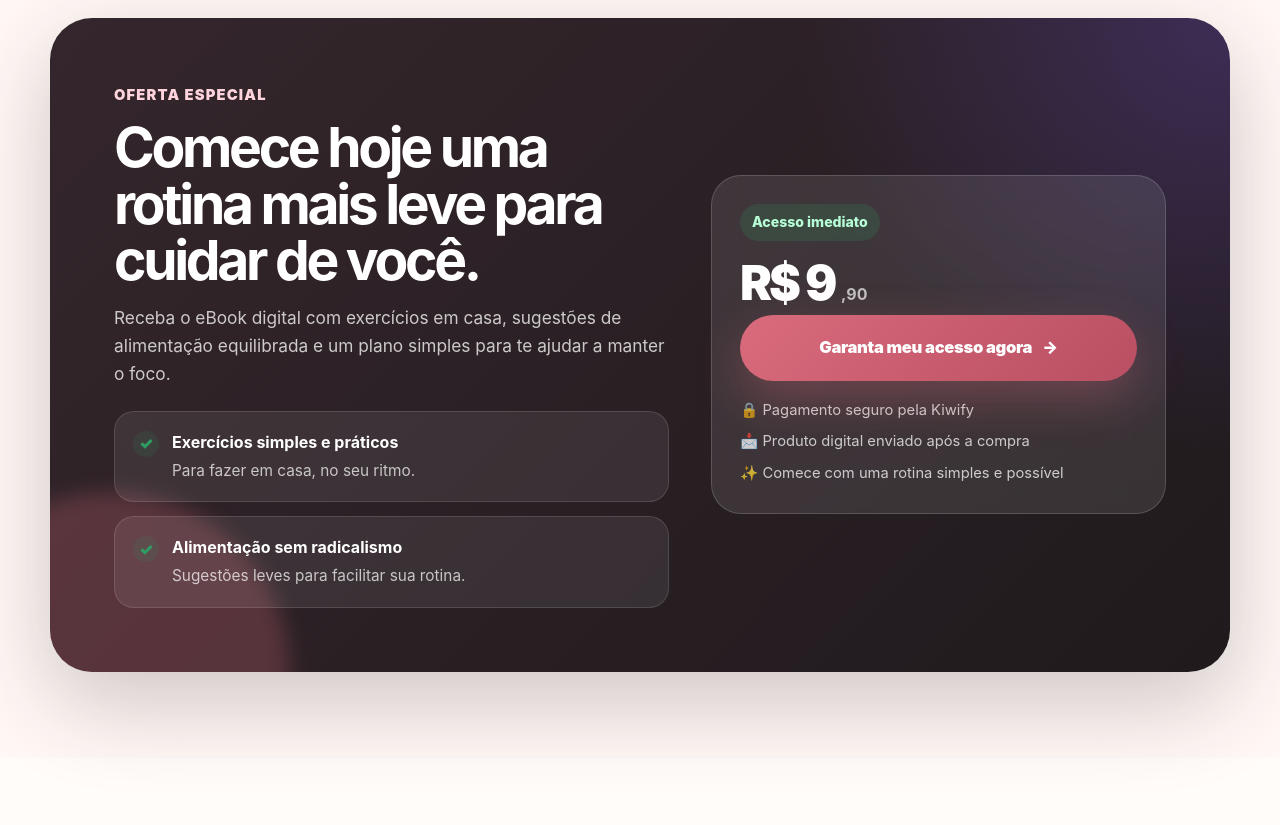
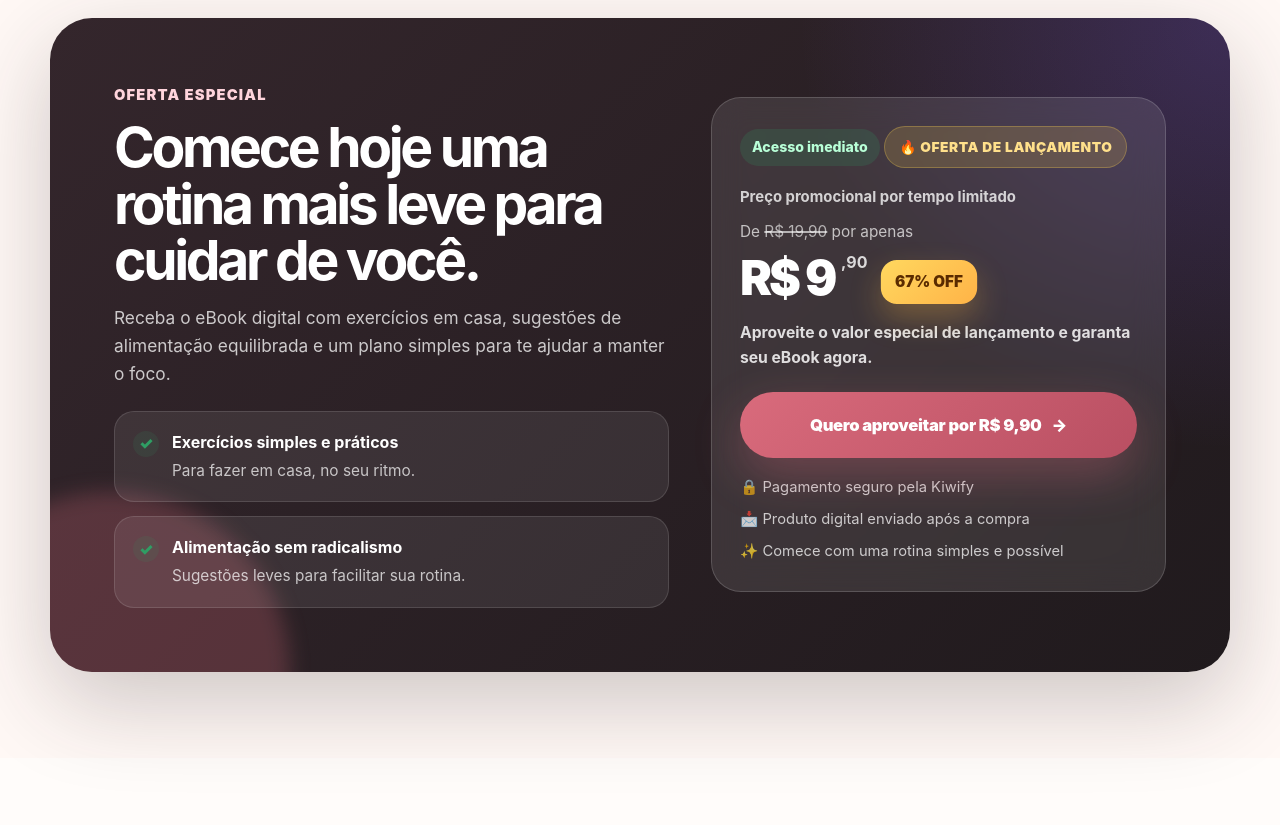
Before and after one commit to LzD3v/ebook-corpo-em-casa, a plain HTML site: page index.html in a window 1280 px wide. Shown: the part 3460-4285 px from the top of the page. Drawn offline with Linux system fonts and the light colour scheme.

Commit message:
add launch offer price section

```diff
--- a/index.html
+++ b/index.html
@@ -722,15 +722,75 @@
 
     .price small {
       font-size: 1rem;
-      color: rgba(255,255,255,0.68);
+      color: rgba(255,255,255,0.82);
       font-weight: 700;
       letter-spacing: 0;
+      vertical-align: top;
+    }
+
+    .launch-tag {
+      display: inline-flex;
+      align-items: center;
+      gap: 8px;
+      padding: 9px 14px;
+      border-radius: 999px;
+      background: rgba(255, 213, 79, 0.16);
+      border: 1px solid rgba(255, 213, 79, 0.28);
+      color: #ffe08b;
+      font-weight: 900;
+      font-size: 0.86rem;
+      margin-bottom: 14px;
+      text-transform: uppercase;
+      letter-spacing: 0.04em;
+    }
+
+    .price-urgency {
+      display: inline-flex;
+      margin-bottom: 10px;
+      color: rgba(255,255,255,0.78);
+      font-size: 0.93rem;
+      font-weight: 700;
+    }
+
+    .old-price {
+      color: rgba(255,255,255,0.7);
+      font-size: 0.96rem;
+      margin-bottom: 10px;
+    }
+
+    .old-price s {
+      color: rgba(255,255,255,0.62);
+      text-decoration-thickness: 2px;
+    }
+
+    .price-row {
+      display: flex;
+      align-items: center;
+      gap: 14px;
+      flex-wrap: wrap;
+      margin-bottom: 10px;
+    }
+
+    .discount-badge {
+      display: inline-flex;
+      align-items: center;
+      justify-content: center;
+      min-height: 44px;
+      padding: 0 14px;
+      border-radius: 16px;
+      background: linear-gradient(135deg, #ffd85f, #ffb347);
+      color: #5a2b00;
+      font-weight: 950;
+      font-size: 0.95rem;
+      box-shadow: 0 14px 30px rgba(255, 184, 71, 0.28);
+      animation: pulseBadge 2.4s ease-in-out infinite;
     }
 
     .price-note {
-      color: rgba(255,255,255,0.68);
+      color: rgba(255,255,255,0.84);
       margin-bottom: 22px;
-      font-size: 0.96rem;
+      font-size: 0.98rem;
+      font-weight: 700;
     }
 
     .offer .btn-primary {
@@ -889,6 +949,17 @@
       50% {
         transform: scale(1.08);
         opacity: 1;
+      }
+    }
+
+    @keyframes pulseBadge {
+      0%, 100% {
+        transform: scale(1);
+        box-shadow: 0 14px 30px rgba(255, 184, 71, 0.28);
+      }
+      50% {
+        transform: scale(1.06);
+        box-shadow: 0 20px 40px rgba(255, 184, 71, 0.42);
       }
     }
 
@@ -1009,6 +1080,15 @@
 
       .price {
         font-size: 2.45rem;
+      }
+
+      .price-row {
+        align-items: flex-start;
+      }
+
+      .discount-badge {
+        min-height: 40px;
+        font-size: 0.88rem;
       }
     }
   </style>
@@ -1309,14 +1389,23 @@
 
               <div class="price-card">
                 <div class="price-label">Acesso imediato</div>
-
-                <div class="price">
-                  R$ 9
-                  <small>,90</small>
+                <div class="launch-tag">🔥 Oferta de lançamento</div>
+                <div class="price-urgency">Preço promocional por tempo limitado</div>
+
+                <div class="old-price">De <s>R$ 19,90</s> por apenas</div>
+
+                <div class="price-row">
+                  <div class="price">
+                    R$ 9
+                    <small>,90</small>
+                  </div>
+                  <div class="discount-badge">67% OFF</div>
                 </div>
 
+                <div class="price-note">Aproveite o valor especial de lançamento e garanta seu eBook agora.</div>
+
                 <a class="btn-primary" href="https://pay.kiwify.com.br/1Mv4a9s">
-                  <span>Garanta meu acesso agora</span>
+                  <span>Quero aproveitar por R$ 9,90</span>
                   <span>→</span>
                 </a>
 
```
